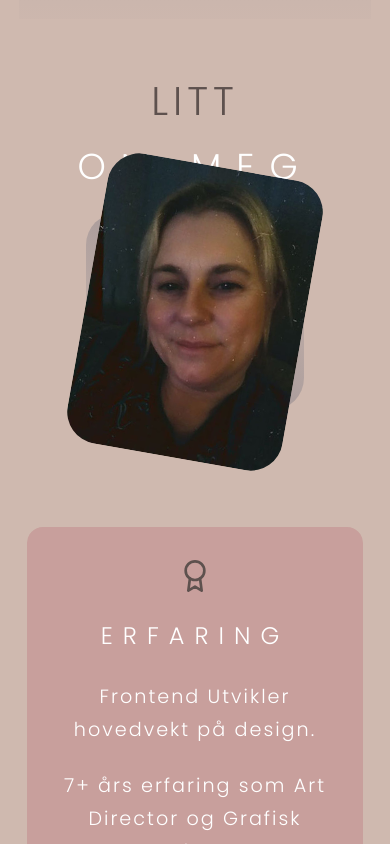
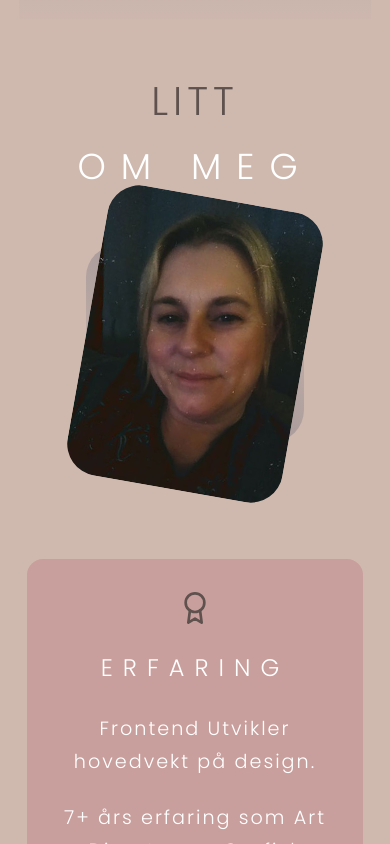
Before and after one commit to Viviann1/praksis-portfolio, a React (Create React App) app: page / in a window 390 px wide. Shown: the part 2260-3104 px from the top of the page. Built offline with nearby package versions, Linux system fonts and the light colour scheme.

Commit message:
Fixed mediaqu medium devices portfolio

```diff
--- a/src/components/portfolio/portfolio.css
+++ b/src/components/portfolio/portfolio.css
@@ -68,8 +68,11 @@
  .portfolio__container {
     grid-template-columns: 1fr 1fr;
     gap: 1.2rem;
+ }
+ .h2_heading {
+    margin-bottom: 2rem;
+ }
 
- }
 }
 
     /* ========MEDIA QUERIES (SMALL DEVICES) =========*/
```
